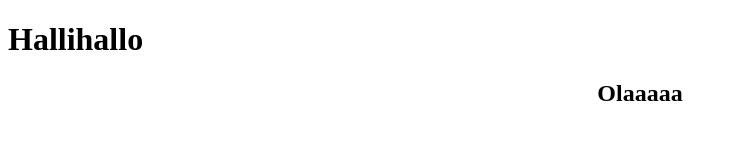
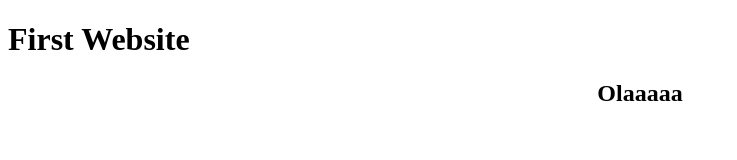
Before and after one commit to FbW-D05-1/the-semicolons, a plain HTML site: page index.html in a window 1280 px wide. Shown: the whole page, without its empty margins (0-737 px from the left). Drawn offline with Linux system fonts and the light colour scheme.

Commit message:
change h1

```diff
--- a/index.html
+++ b/index.html
@@ -10,7 +10,7 @@
 </head>
 <body>
 
-<h1>Hallihallo</h1>
+<h1>First Website</h1>
 <h2 align="center">Olaaaaa</h2>
 
 </body>
```
